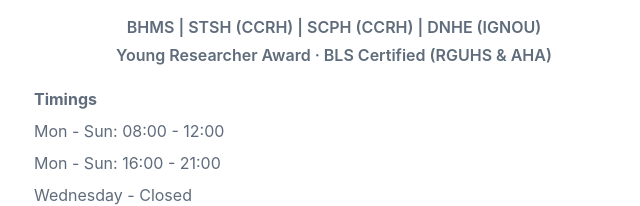
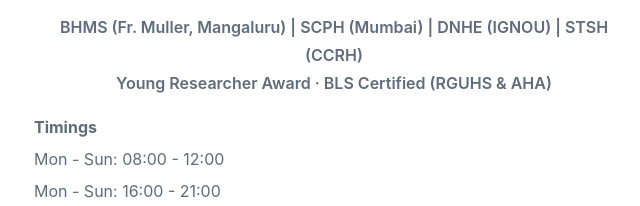
Before and after one commit to SSK010/completecarehomoeo, a plain HTML site: page qr-page.html in a window 1280 px wide. Shown: the part 529-735 px from the top of the page, without its empty margins (306-946 px from the left). Drawn offline with Linux system fonts and the light colour scheme.

Commit message:
Updated Contact Info

```diff
--- a/qr-page.html
+++ b/qr-page.html
@@ -52,7 +52,7 @@
       </div>
 
       <h2 id="name">Dr. Shrinidhi S. Kulkarni</h2>
-      <p id="cred" style="font-weight:600; color:var(--muted);">BHMS | STSH (CCRH) | SCPH (CCRH) | DNHE (IGNOU)</p>
+      <p id="cred" style="font-weight:600; color:var(--muted);">BHMS (Fr. Muller, Mangaluru) | SCPH (Mumbai) | DNHE (IGNOU) | STSH (CCRH)</p>
       <p id="cred" style="font-weight:600; color:var(--muted);"> Young Researcher Award · BLS Certified (RGUHS & AHA)</p>
 
       <div id="timings" style="margin-top:1rem; text-align:left; color:var(--muted);">
```
